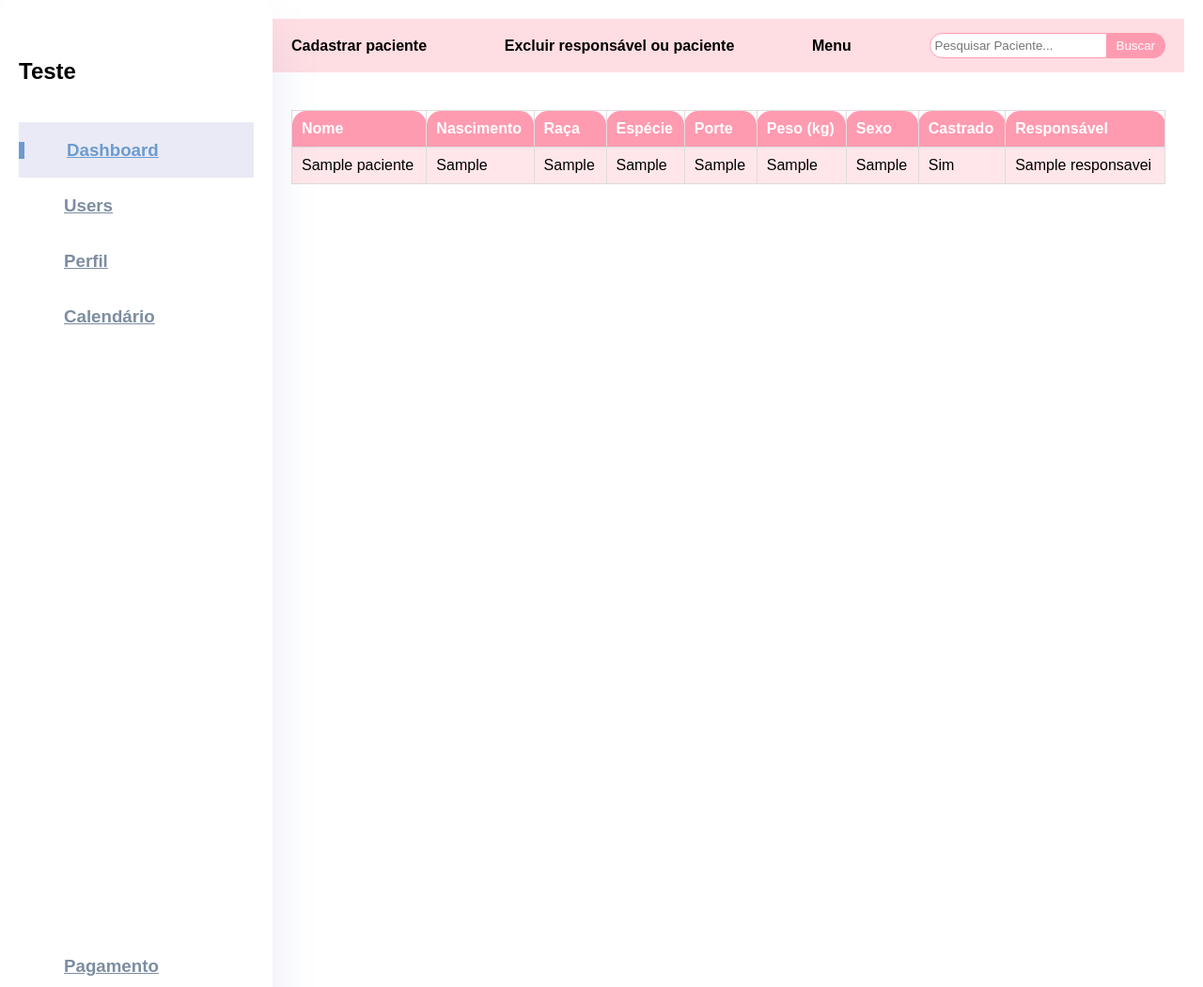
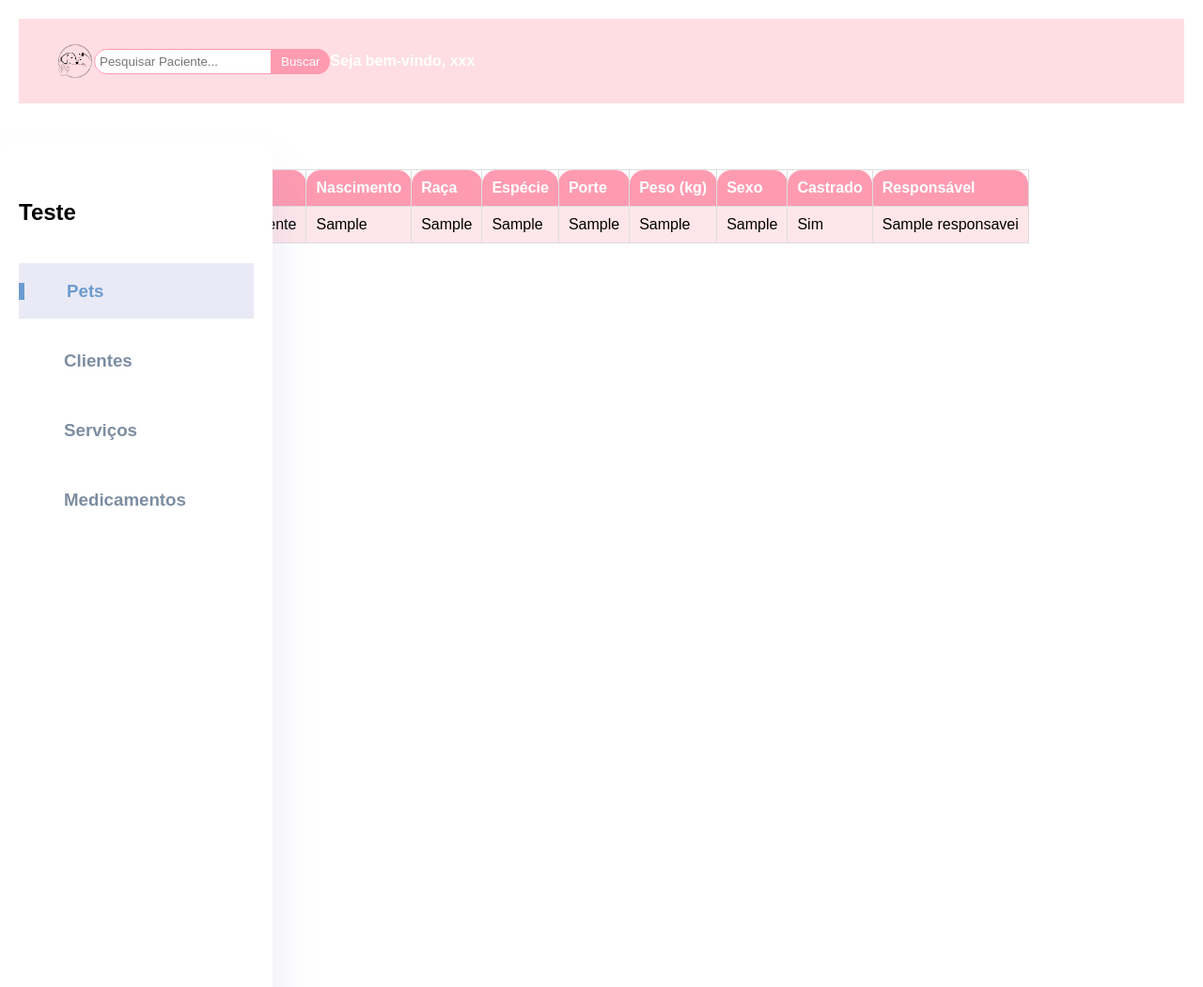
Before and after one commit to LalaLindoka/vetpet2024, a PHP site: page /cadastros.php in a window 1280 px wide. Shown: the whole page at 94% size. Run offline with PHP 8.4, Linux system fonts and the light colour scheme; tables that the repository leaves empty or names only in its code hold one stand-in row (values such as "Sample post").

Commit message:
atualização
Arrumar navbar do cadastro

```diff
--- a/cadastrarForm.html
+++ b/cadastrarForm.html
@@ -59,8 +59,8 @@
 
         <label for="sexo">Sexo:</label>
         <select id="sexo" name="sexo" required>
-            <option value="M">Macho</option>
-            <option value="F">Fêmea</option>
+            <option value="Macho">Macho</option>
+            <option value="Fêmea">Fêmea</option>
         </select><br>
 
         <label for="castrado">Castrado:</label>
@@ -92,7 +92,7 @@
                     racaSelect.innerHTML = '';
                     data.forEach(function (raca) {
                         var option = document.createElement('option');
-                        option.value = raca.id;
+                        option.value = raca.nome;
                         option.textContent = raca.nome;
                         racaSelect.appendChild(option);
                     });
--- a/cadastros.php
+++ b/cadastros.php
@@ -18,6 +18,7 @@
         <meta name="viewport" content="width=device-width, initial-scale=1.0">
         <title>Informações dos Pacientes</title>
         <link rel="stylesheet" href="cad.css">
+        <link rel="stylesheet" href="styles.css">
         <style>
             :root {
                 --color-primary: #6C9BCF;
@@ -53,7 +54,6 @@
                 border-radius: 15px;
                 padding: 20px;
                 position: fixed;
-            top: 0;
                 left: 0;
             }
 
@@ -147,9 +147,10 @@
 
             /* Estilos para a tabela e conteúdo principal */
             .content {
-            margin-left: 270px; /* Espaço para a barra lateral */
+                /* Espaço para a barra lateral */
                 padding: 20px;
-            width: calc(100% - 270px); /* Largura restante */
+                width: calc(100% - 270px);
+                /* Largura restante */
             }
 
             table {
@@ -158,7 +159,8 @@
                 margin-top: 20px;
             }
 
-        th, td {
+            th,
+            td {
                 padding: 12px;
                 border: 1px solid #ddd;
                 text-align: left;
@@ -171,7 +173,20 @@
     </head>
 
     <body>
-
+        <div class="content">
+            <header>
+                <div class="navbar">
+                    <img src="logo.png" alt="Logo">
+                    <div class="search-container">
+                        <form action="pesquisarPaciente.php" method="get">
+                            <input type="text" placeholder="Pesquisar Paciente..." name="pesquisa">
+                            <button type="submit">Buscar</button>
+                        </form>
+                    </div>
+                    <div class="welcome">Seja bem-vindo, xxx</div>
+                </div>
+            </header>
+            <div class="container">
                 <aside>
                     <div class="toggle">
                         <div class="logo">
@@ -183,45 +198,31 @@
                     </div>
 
                     <div class="sidebar">
-            <a href="dashboard.php" class="active">
+                        <a href="cadastrosP.php" class="active">
                             <span class="material-icons-sharp"></span>
-                <h3>Dashboard</h3>
+                            <h3>Pets</h3>
                         </a>
-            <a href="participantes">
+                        <a href="clientes.php">
                             <span class="material-icons-sharp"></span>
-                <h3>Users</h3>
+                            <h3>Clientes</h3>
                         </a>
-            <a href="perfil.php">
+                        <a href="servic.php">
                             <span class="material-icons-sharp"></span>
-                <h3>Perfil</h3>
+                            <h3>Serviços</h3>
                         </a>
-            <a href="calen" target="_blank">
+                        <a href="medi.php" target="_blank">
                             <span class="material-icons-sharp"></span>
-                <h3>Calendário</h3>
+                            <h3>Medicamentos</h3>
                         </a>
-            <a href="pagamento">
+                        <a href="testeindex.php">
                             <span class="material-icons-sharp"></span>
-                <h3>Pagamento</h3>
+                            <h3>Menu</h3>
                         </a>
                     </div>
                 </aside>
-
-    <div class="content">
-        <div class="navbar">
-            <a href="cadastrarForm.html">Cadastrar paciente</a>
-            <a href="excluirForm.php">Excluir responsável ou paciente</a>
-            <a href="testeindex.php">Menu</a>
-            <div class="search-container">
-                <form action="pesquisarPaciente.php" method="get">
-                    <input type="text" placeholder="Pesquisar Paciente..." name="pesquisa">
-                    <button type="submit">Buscar</button>
-                </form>
-            </div>
-        </div>
-
-        <div style="padding: 20px">
+                <div style="padding: 10px">
                     <?php
-            include("conecta.php");
+                    include ("conecta.php");
 
                     $sql = "SELECT p.nome, p.nascimento, p.raca, p.especie, p.porte, p.peso, p.sexo, p.castrado, r.nome AS responsavel
                     FROM pacientes p
@@ -263,6 +264,7 @@
                     ?>
                 </div>
             </div>
+        </div>
     </body>
 
     </html>
```
Also changed, not shown: cadastrar.php (line endings or trailing spaces). Lines whose indentation alone changed are shown as unchanged.
